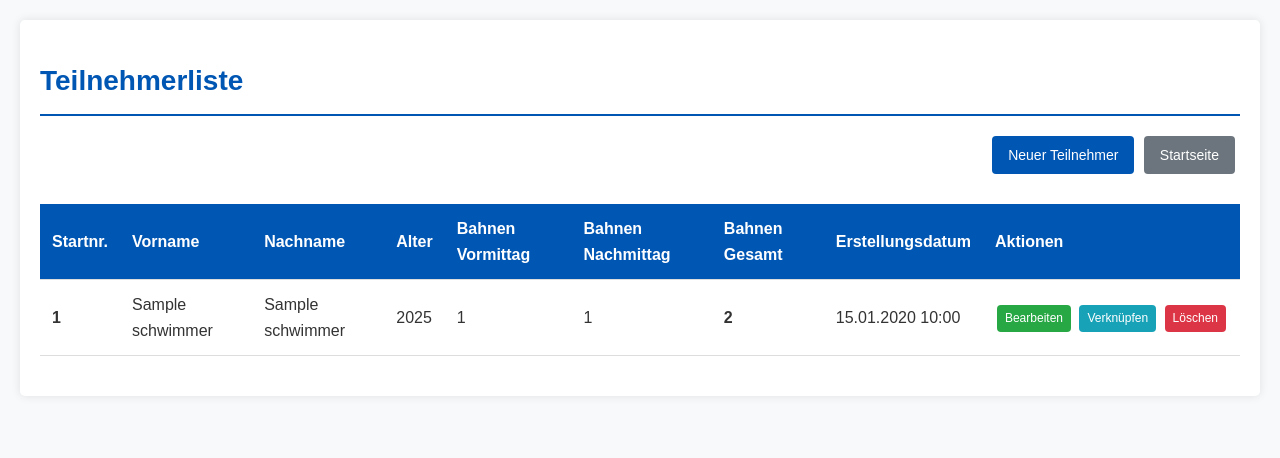
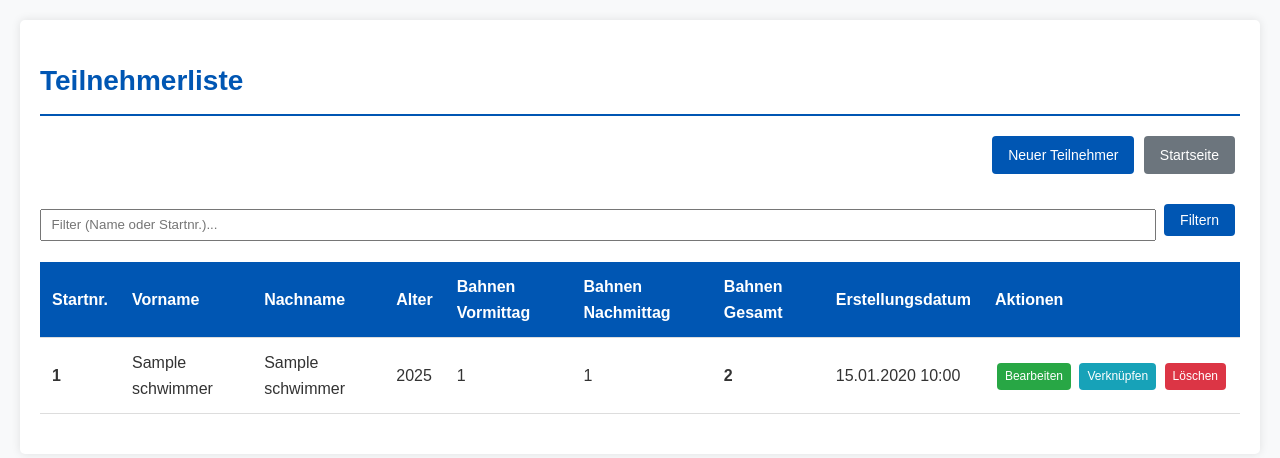
Before and after one commit to Ottokarder/VAIBad_2, a PHP site: page /schwimmerliste.php in a window 1280 px wide. Shown: the top 458 px of the page. Run offline with PHP 8.4, Linux system fonts and the light colour scheme; tables that the repository leaves empty hold one stand-in row (values such as "Sample post").

Commit message:
Textfilter für Schwimmer- und Sponsorenliste + Sponsor-Auswahl hinzugefügt

```diff
--- a/webapp/schwimmerliste.php
+++ b/webapp/schwimmerliste.php
@@ -14,8 +14,20 @@ if (isset($_GET['action']) && $_GET['action'] == 'delete' && isset($_GET['id']))
 }
 
 // Alle Schwimmer abrufen
-$sql = "SELECT id, startnummer, vorname, nachname, geburtsjahr, schwimmleistung_vormittag, schwimmleistung_nachmittag, schwimmleistung_gesamt, erstelldatum FROM Schwimmer ORDER BY startnummer, nachname, vorname";
-$result = $conn->query($sql);
+// Filter aus GET holen (Textfilter "enthält")
+$filter = isset($_GET['filter']) ? trim($_GET['filter']) : '';
+
+if ($filter !== '') {
+    $suchbegriff = "%" . $filter . "%";
+    $stmt = $conn->prepare("SELECT id, startnummer, vorname, nachname, geburtsjahr, schwimmleistung_vormittag, schwimmleistung_nachmittag, schwimmleistung_gesamt, erstelldatum FROM Schwimmer WHERE vorname LIKE ? OR nachname LIKE ? OR CAST(startnummer AS CHAR) LIKE ? ORDER BY startnummer, nachname, vorname");
+    $stmt->bind_param("sss", $suchbegriff, $suchbegriff, $suchbegriff);
+    $stmt->execute();
+    $result = $stmt->get_result();
+    $stmt->close();
+} else {
+    $sql = "SELECT id, startnummer, vorname, nachname, geburtsjahr, schwimmleistung_vormittag, schwimmleistung_nachmittag, schwimmleistung_gesamt, erstelldatum FROM Schwimmer ORDER BY startnummer, nachname, vorname";
+    $result = $conn->query($sql);
+}
 
 // Alter berechnen
 function berechneAlter($geburtsjahr) {
@@ -46,6 +58,17 @@ if (file_exists('includes/header.php')) {
     <div class="action-bar">
         <a href="/VAIBad_2/webapp/neuer_schwimmer.php" class="btn btn-primary">Neuer Teilnehmer</a>
         <a href="/VAIBad_2/webapp/index.php" class="btn btn-secondary">Startseite</a>
+    </div>
+
+    <!-- Filter -->
+    <div class="action-bar" style="margin-bottom: 1rem;">
+        <form method="GET" action="/VAIBad_2/webapp/schwimmerliste.php" class="form-inline" style="display:flex; gap:.5rem; flex-wrap:wrap; align-items:center;">
+            <input type="text" name="filter" placeholder="Filter (Name oder Startnr.)..." value="<?php echo htmlspecialchars($filter); ?>" style="flex:1; min-width:200px; padding:.4rem .6rem;">
+            <button type="submit" class="btn btn-primary">Filtern</button>
+            <?php if ($filter !== ''): ?>
+                <a href="/VAIBad_2/webapp/schwimmerliste.php" class="btn btn-secondary">Zurücksetzen</a>
+            <?php endif; ?>
+        </form>
     </div>
 
     <!-- Tabelle mit Schwimmerdaten -->
```
Also changed, not shown: webapp/neue_verknuepfung.php (+13 -5 lines), webapp/sponsorenliste.php (+25 -4 lines).
